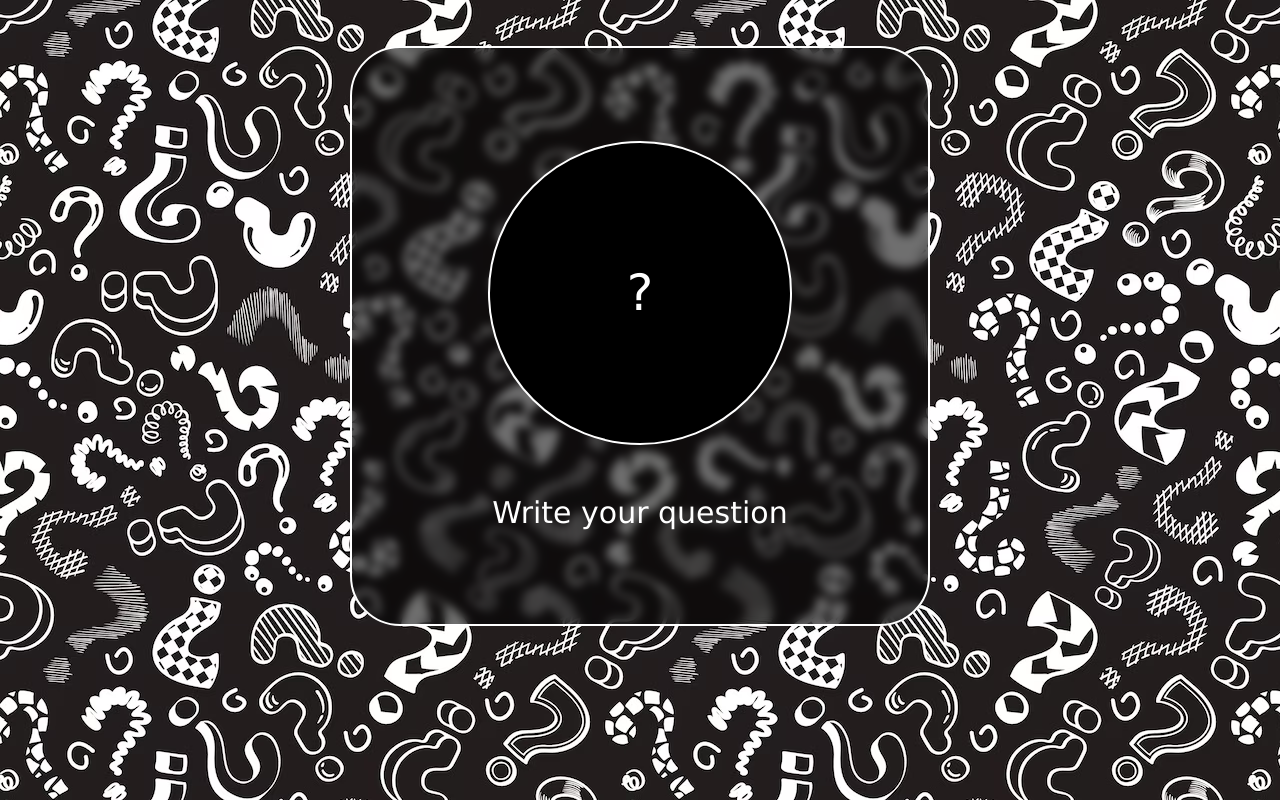
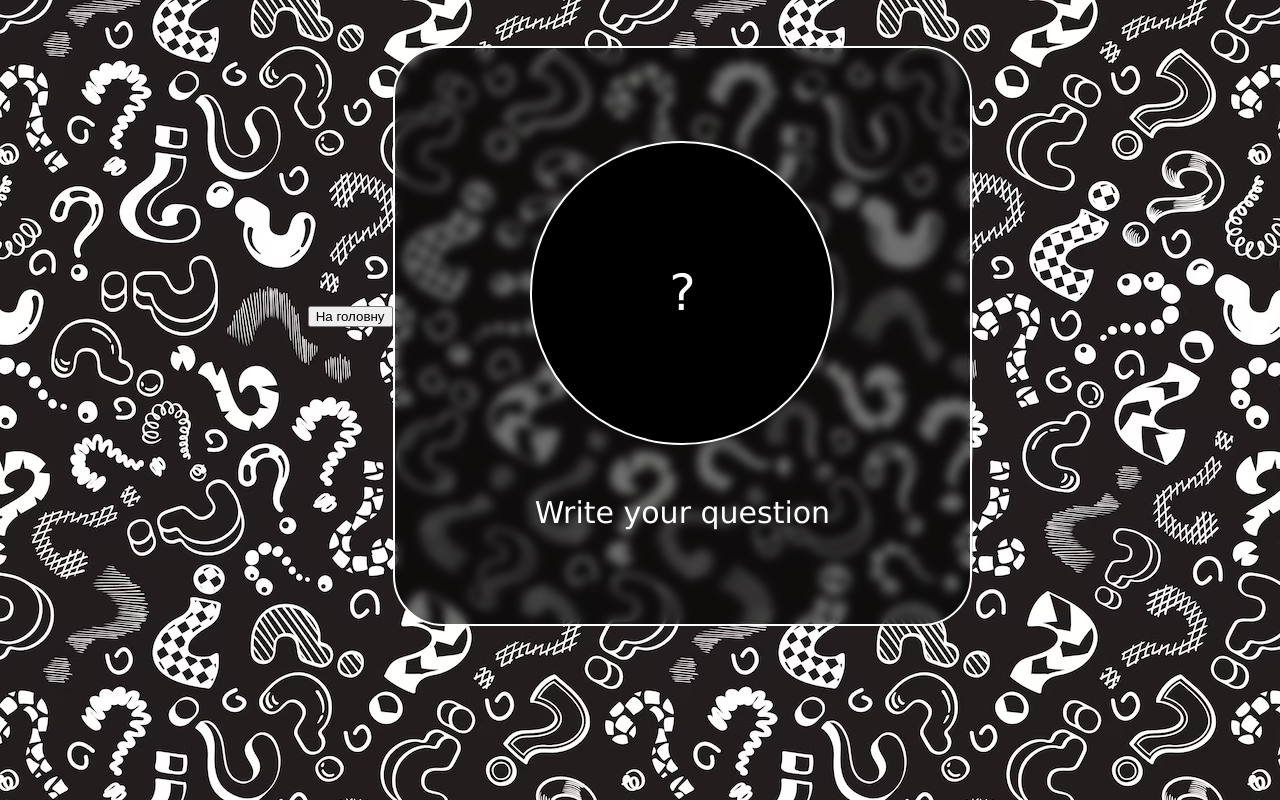
Before and after one commit to Ivanpromaster69/LR7, a plain HTML site: page index.html in a window 1280 px wide. Drawn offline with Linux system fonts and the light colour scheme.

Commit message:
Update index.html

```diff
--- a/index.html
+++ b/index.html
@@ -7,6 +7,7 @@
     <title>LR7</title>
 </head>
 <body>
+    <a href="https://ivanpromaster69.github.io/IR/"><button class="return">На головну</button></a>
     <script src="LR7.js"></script>
 </body>
 </html>
```
